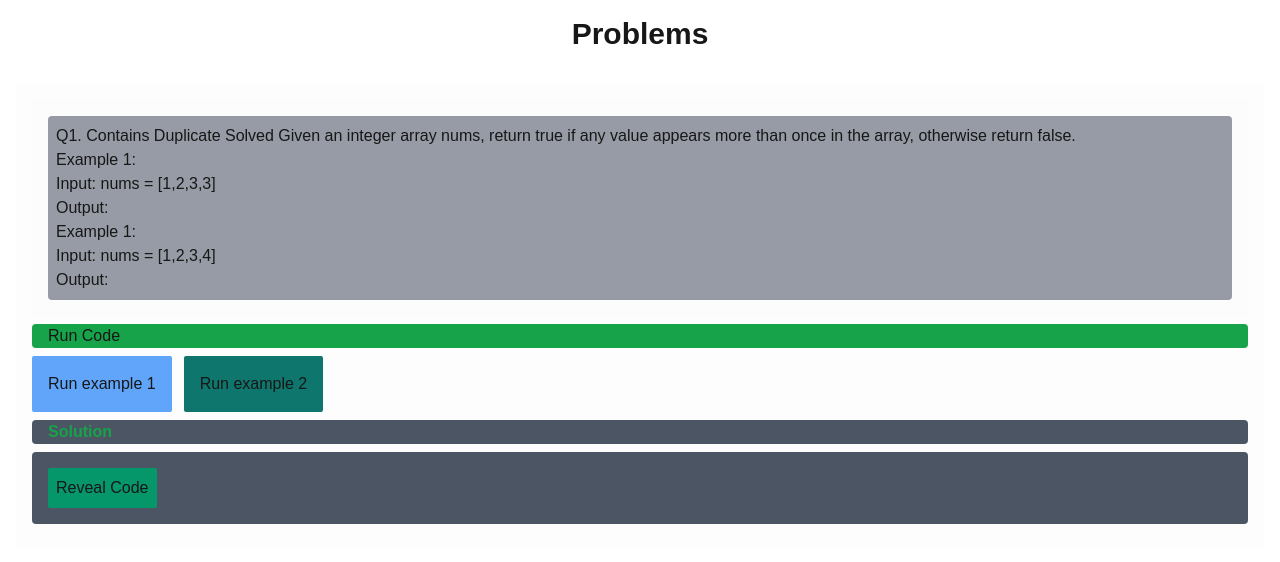
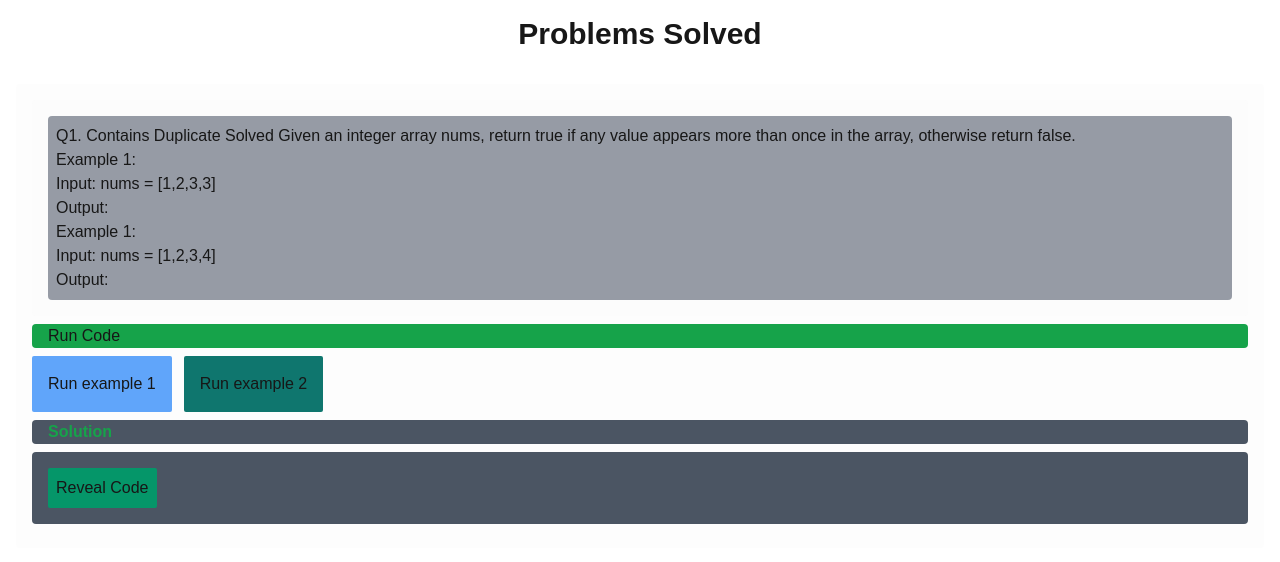
Before and after one commit to Francies-Quebert/problem-solving-app, a Next.js app: page / in a window 1280 px wide. Shown: the top 562 px of the page. Built offline with nearby package versions, Linux system fonts and the light colour scheme.

Commit message:
updating text

```diff
--- a/app/page.tsx
+++ b/app/page.tsx
@@ -4,7 +4,7 @@ export default function Home() {
   return (
     <div>
       <header className="text-center text-3xl py-4 font-bold">
-        <h5>Problems</h5>
+        <h5>Problems Solved</h5>
       </header>
       <div>
         <Questions/>
```
